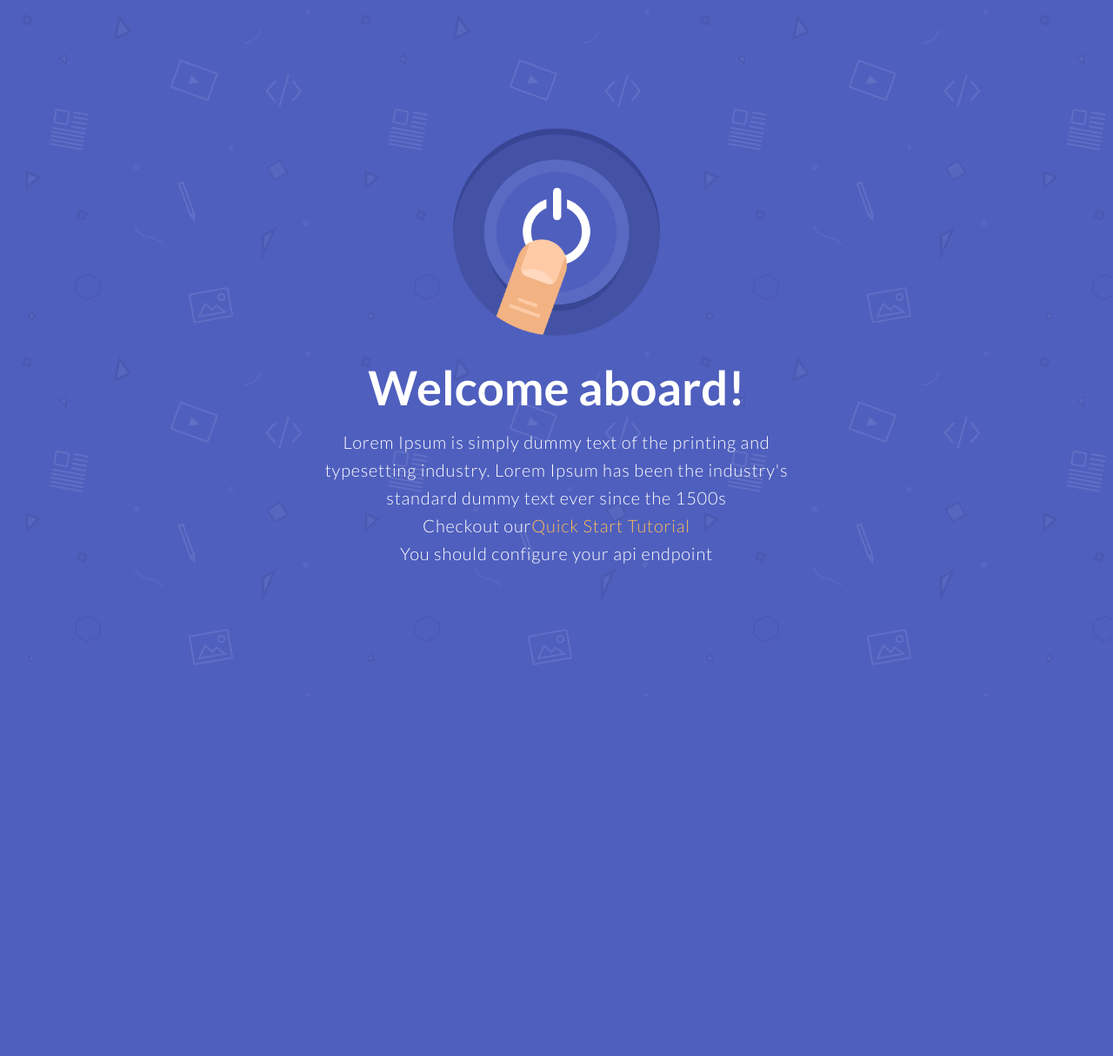
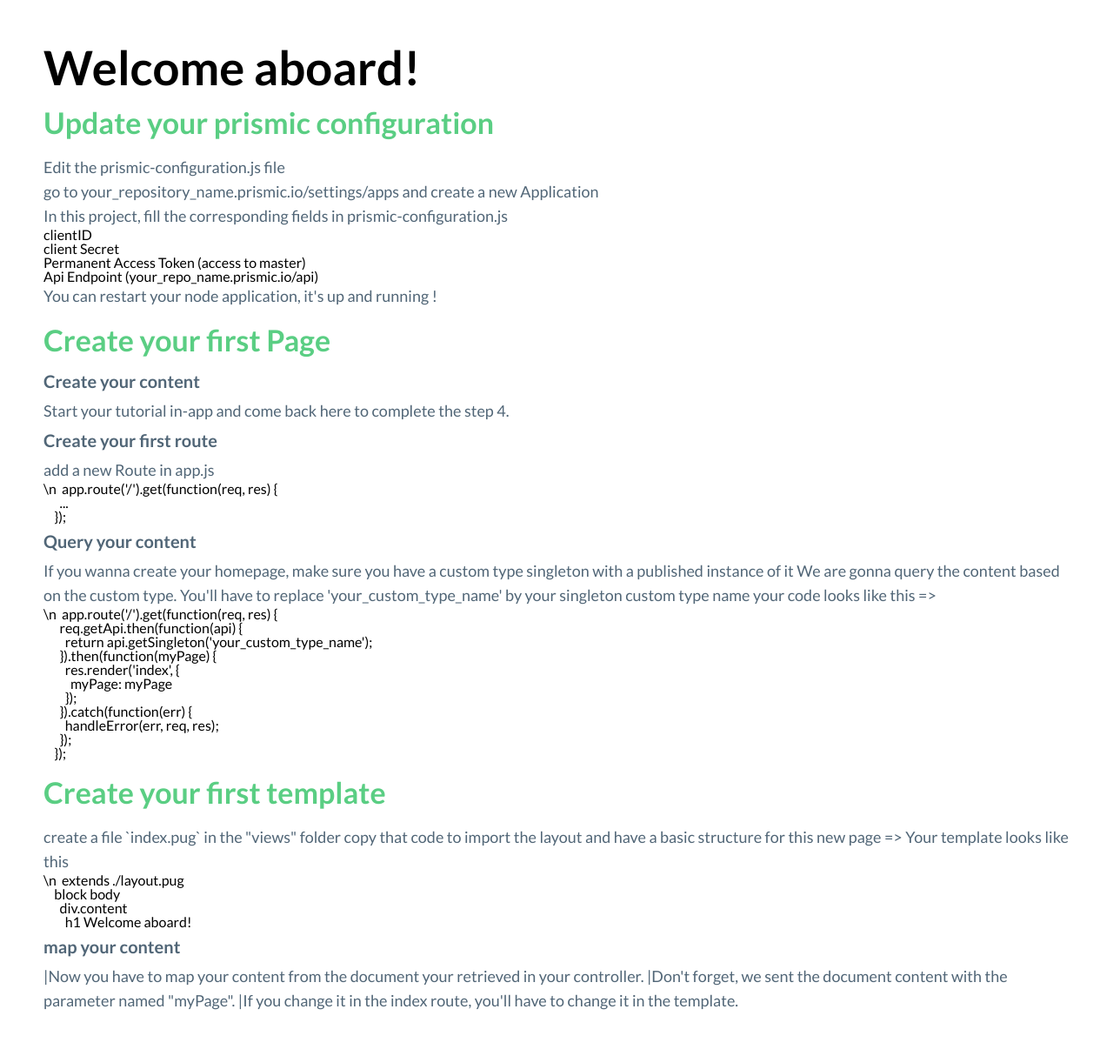
Before and after one commit to prismicio/nodejs-sdk, a Node server app: template views/help.pug in a window 1280 px wide. Shown: the whole page at 87% size. Before the commit the page ends 764 px from the top, so only its background shows below. Run offline with Node 20, Linux system fonts and the light colour scheme; the template is opened without the code that fills it, so the values that code supplies are empty; some libraries are stand-ins or nearby versions.

Commit message:
draft tutorial

```diff
--- a/public/stylesheets/style.css
+++ b/public/stylesheets/style.css
@@ -3,20 +3,8 @@ html {
 }
 
 body {
-    background: url(/images/bg.jpg);
-    color: #FFF;
     font-family: Lato, sans-serif;
-    font-weight: 300;
     font-size: 1em;
-}
-
-a {
-    color: #FDBD58;
-    text-decoration: none;
-}
-
-a:hover {
-    text-decoration: underline;
 }
 
 h1 {
@@ -25,23 +13,28 @@ h1 {
     margin-bottom: 1.25rem;
 }
 
-.welcome {
-    position: absolute;
-    top: 50%;
-    left: 50%;
-    transform: translate(-50%, -50%);
-    text-align: center;
-    width: 35.625rem;
+.centered {
+    max-width: 1200px;
+    padding: 50px;
     margin: auto;
-    font-size: 1.25rem;
 }
 
-.welcome .star {
-    width: 14.875rem;
-    margin-bottom: 2rem;
+h2 {
+    font-size: 34px;
+    margin: 20px 0;
+    color: #5ACE83;
+    font-weight: bold;
 }
 
-.welcome p, .welcome a {
-    letter-spacing: 0.8;
-    line-height: 2rem;
+h3 {
+    font-size: 20px;
+    margin: 10px 0;
+    color: #516677;
+    font-weight: bold;
 }
+
+p {
+    font-size: 18px;
+    color: #516677;
+    line-height: 28px;
+}
--- a/views/help.pug
+++ b/views/help.pug
@@ -1,14 +1,63 @@
 extends ./layout.pug
 
 block body
-  div.welcome
-    img(src='/images/powerstart.png', class='star')
+  div.centered
     h1 Welcome aboard!
-    p Lorem Ipsum is simply dummy text of the printing and typesetting industry. Lorem Ipsum has been the industry's standard dummy text ever since the 1500s
-    p Checkout our
-      a(href='http://prismic.io/quickstart') Quick Start Tutorial
 
-    if isConfigured
-      p Repository Ok
-    else
-      p You should configure your api endpoint
+    if !isConfigured
+      h2 Update your prismic configuration
+      p Edit the prismic-configuration.js file
+      p go to your_repository_name.prismic.io/settings/apps and create a new Application
+      p In this project, fill the corresponding fields in prismic-configuration.js
+      ul
+        li clientID
+        li client Secret
+        li Permanent Access Token (access to master)
+        li Api Endpoint (your_repo_name.prismic.io/api)
+      p You can restart your node application, it's up and running !
+
+    h2 Create your first Page
+    h3 Create your content
+    p Start your tutorial in-app and come back here to complete the step 4.
+    h3 Create your first route
+    p add a new Route in app.js
+    pre.
+      \n  app.route('/').get(function(req, res) {
+            ...
+          });
+
+    h3 Query your content
+    p
+      |If you wanna create your homepage, make sure you have a custom type singleton with a published instance of it
+      |We are gonna query the content based on the custom type.
+      |You'll have to replace 'your_custom_type_name' by your singleton custom type name
+      |your code looks like this =>
+    pre.
+      \n  app.route('/').get(function(req, res) {
+            req.getApi.then(function(api) {
+              return api.getSingleton('your_custom_type_name');
+            }).then(function(myPage) {
+              res.render('index', {
+                myPage: myPage
+              });
+            }).catch(function(err) {
+              handleError(err, req, res);
+            });
+          });
+    h2 Create your first template
+    p
+      |create a file `index.pug` in the "views" folder
+      |copy that code to import the layout and have a basic structure for this new page
+      |=> Your template looks like this
+
+    pre.
+      \n  extends ./layout.pug
+          block body
+            div.content
+              h1 Welcome aboard!
+
+    h3 map your content
+    p.
+      |Now you have to map your content from the document your retrieved in your controller.
+      |Don't forget, we sent the document content with the parameter named "myPage".
+      |If you change it in the index route, you'll have to change it in the template.
```
Also changed, not shown: 1 other file.
